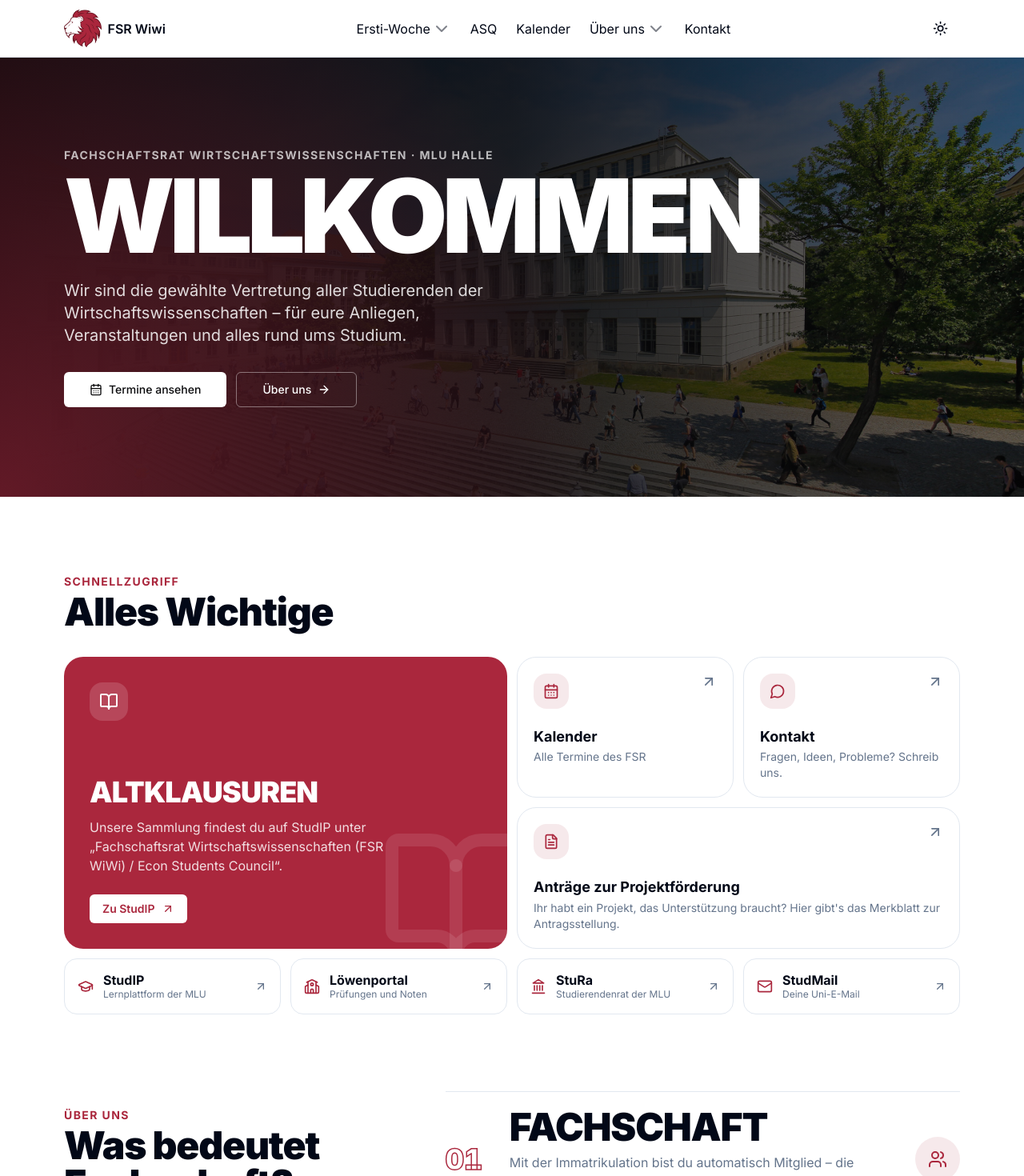
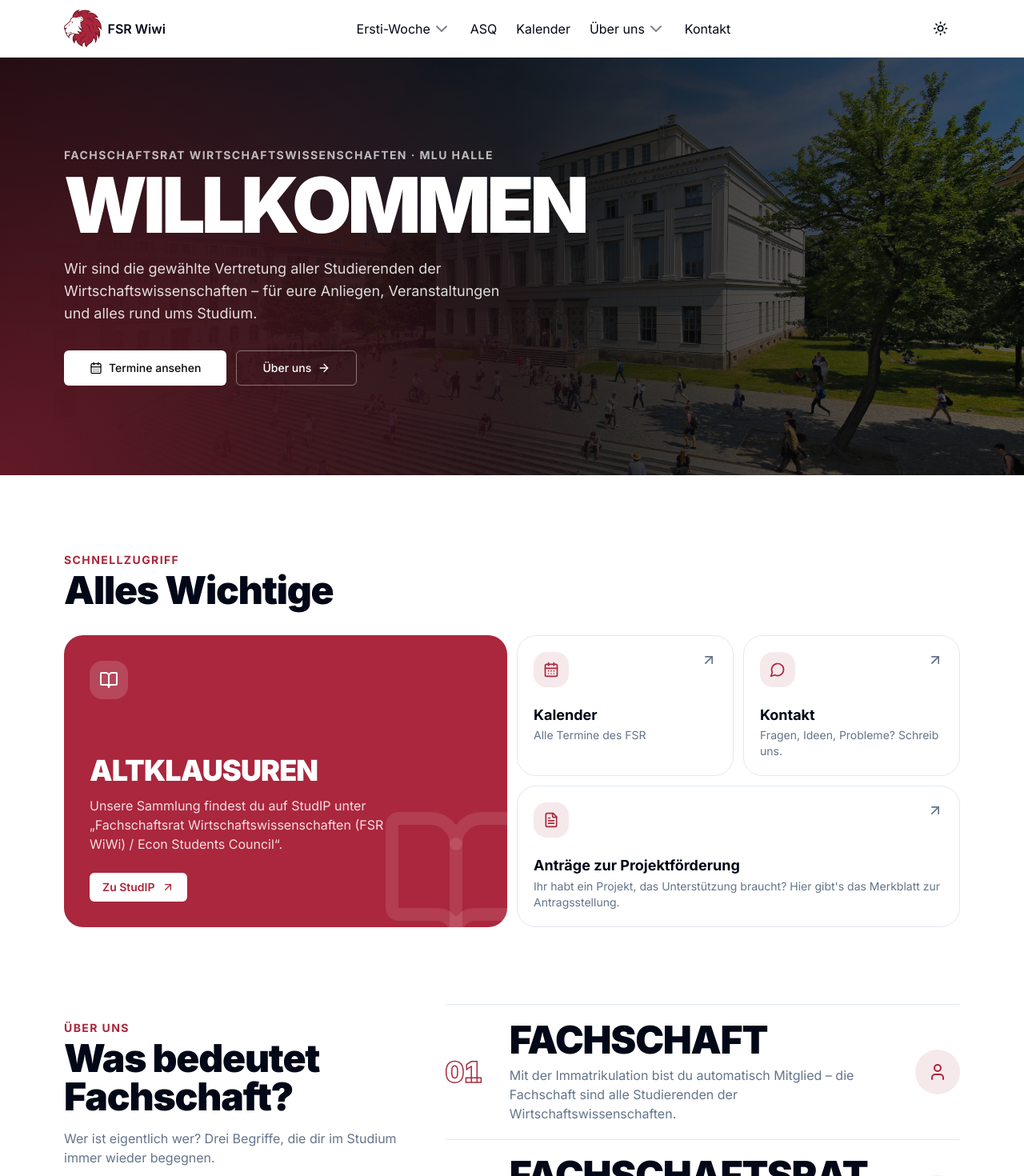
Before and after one commit to wendelino/fsr-wiwi, a Next.js app: page / in a window 1280 px wide. Shown: the top 1470 px of the page at 80% size. Built offline with nearby package versions, Linux system fonts and the light colour scheme.

Commit message:
minor changes

```diff
--- a/app/(lang)/(Erstiwoche)/erstiwoche/ersti-view.tsx
+++ b/app/(lang)/(Erstiwoche)/erstiwoche/ersti-view.tsx
@@ -64,7 +64,7 @@ export default function ErstiView({
       {/* Jetzt / Als Nächstes */}
       <NowCard events={events} now={now} status={status} className="-mt-4 md:-mt-8" />
 
-      <Expectations />
+      {/* <Expectations /> */}
 
       {/* Highlights */}
       {highlights.length > 0 && (
--- a/app/(lang)/(Erstiwoche)/erstiwoche/faq.tsx
+++ b/app/(lang)/(Erstiwoche)/erstiwoche/faq.tsx
@@ -61,18 +61,18 @@ function Faq() {
       q: "Wie bekomme ich die Termine in meinen Kalender?",
       a: "Über „Alle Termine in den Kalender“ lädst du eine .ics-Datei mit dem ganzen Programm herunter. Einzelne Termine speicherst du im Detailfenster eines Termins.",
     },
-    {
-      q: "Wo finde ich Altklausuren?",
-      a: (
-        <>
-          Auf StudIP unter{" "}
-          <a href={ALTKLAUSUREN_URL} target="_blank" rel="noopener noreferrer" className="underline">
-            Fachschaftsrat Wirtschaftswissenschaften (FSR WiWi) / Econ Students Council
-          </a>
-          .
-        </>
-      ),
-    },
+    // {
+    //   q: "Wo finde ich Altklausuren?",
+    //   a: (
+    //     <>
+    //       Auf StudIP unter{" "}
+    //       <a href={ALTKLAUSUREN_URL} target="_blank" rel="noopener noreferrer" className="underline">
+    //         Fachschaftsrat Wirtschaftswissenschaften (FSR WiWi) / Econ Students Council
+    //       </a>
+    //       .
+    //     </>
+    //   ),
+    // },
     {
       q: "Wer organisiert die Ersti-Woche – und kann ich mitmachen?",
       a: "Der Fachschaftsrat Wirtschaftswissenschaften, die gewählte Vertretung der WiWi-Studierenden. Unsere Sitzungen sind öffentlich: jeden zweiten Dienstag um 19 Uhr in der Großen Steinstraße 73, Raum 201.",
--- a/app/(lang)/(Über uns)/about/page.tsx
+++ b/app/(lang)/(Über uns)/about/page.tsx
@@ -9,7 +9,6 @@ import {
   ArrowRight,
   ArrowUpRight,
   BookOpen,
-  Facebook,
   GraduationCap,
   HandCoins,
   Instagram,
@@ -103,7 +102,7 @@ export default async function page() {
   const channels = [
     { href: `mailto:${mail}`, icon: Mail, title: "E-Mail", text: mail },
     { href: "https://www.instagram.com/fsr.wiwi.halle/", icon: Instagram, title: t.cards.instagram.title, text: t.cards.instagram.content },
-    { href: "https://www.facebook.com/fsr.wiwi.halle", icon: Facebook, title: t.cards.facebook.title, text: t.cards.facebook.content },
+    // { href: "https://www.facebook.com/fsr.wiwi.halle", icon: Facebook, title: t.cards.facebook.title, text: t.cards.facebook.content },
     { href: STUDIP_URL, icon: BookOpen, title: t.cards.studip.title, text: t.cards.studip.content },
   ];
 
@@ -200,7 +199,7 @@ export default async function page() {
 
       <section>
         <SectionHeading eyebrow={t.contactSection.title} title="So erreichst du uns" />
-        <div className="mt-8 grid gap-3 sm:grid-cols-2 lg:grid-cols-4">
+        <div className="mt-8 grid gap-3 sm:grid-cols-1 lg:grid-cols-3">
           {channels.map((c) => (
             <a
               key={c.title}
--- a/app/(lang)/page.tsx
+++ b/app/(lang)/page.tsx
@@ -18,6 +18,7 @@ import {
   Mail,
   MessageCircle,
   School,
+  User,
   Users,
 } from "lucide-react";
 import Link from "next/link";
@@ -38,12 +39,12 @@ const uniLinks = [
 
 const fachschaft: PosterItem[] = [
   {
-    icon: Users,
+    icon: User,
     title: "Fachschaft",
     text: "Mit der Immatrikulation bist du automatisch Mitglied – die Fachschaft sind alle Studierenden der Wirtschaftswissenschaften.",
   },
   {
-    icon: MessageCircle,
+    icon: Users,
     title: "Fachschaftsrat",
     text: "Die gewählte Vertretung der Fachschaft. Wir kümmern uns um die Probleme und Belange der Studierenden.",
   },
@@ -101,7 +102,7 @@ export default async function Home() {
             text="Ihr habt ein Projekt, das Unterstützung braucht? Hier gibt's das Merkblatt zur Antragsstellung."
           />
         </div>
-        <ul className="mt-3 grid grid-cols-2 gap-3 md:grid-cols-4">
+        {/* <ul className="mt-3 grid grid-cols-2 gap-3 md:grid-cols-4">
           {uniLinks.map((l) => (
             <li key={l.title}>
               <a
@@ -119,7 +120,7 @@ export default async function Home() {
               </a>
             </li>
           ))}
-        </ul>
+        </ul> */}
       </section>
 
       {/* Fachschaft */}
--- a/components/Footer.tsx
+++ b/components/Footer.tsx
@@ -97,17 +97,16 @@ export default function Footer() {
           <p>
             © {new Date().getFullYear()} {owner}
           </p>
-          <p>Öffentliche Sitzung jeden 2. Dienstag, 19 Uhr · Raum 201</p>
         </div>
       </WidthWrapper>
 
       {/* Wortmarke als Poster-Abschluss */}
-      <p
+      {/* <p
         aria-hidden
         className="pointer-events-none -mb-[0.18em] select-none text-center text-[clamp(4rem,15vw,13rem)] font-black uppercase leading-none tracking-tighter text-transparent [-webkit-text-stroke:1px_rgba(255,255,255,0.18)]"
       >
         FSR WiWi
-      </p>
+      </p> */}
     </footer>
   );
 }
--- a/components/home-hero.tsx
+++ b/components/home-hero.tsx
@@ -35,10 +35,10 @@ export function HomeHero({ showErstiTeaser = false }: { showErstiTeaser?: boolea
           <p className="text-sm font-bold uppercase tracking-widest text-white/70">
             Fachschaftsrat Wirtschaftswissenschaften · MLU Halle
           </p>
-          <h1 className="mt-3 text-[clamp(3.2rem,11vw,8rem)] font-black uppercase leading-[0.85] tracking-tighter">
+          <h1 className="mt-3 text-[clamp(3.2rem,9vw,6rem)] font-black uppercase leading-[0.85] tracking-tighter">
             Willkommen
           </h1>
-          <p className="mt-6 max-w-xl text-lg text-white/85 md:text-xl">
+          <p className="mt-6 max-w-xl  text-white/85 md:text-lg">
             Wir sind die gewählte Vertretung aller Studierenden der
             Wirtschaftswissenschaften – für eure Anliegen, Veranstaltungen und
             alles rund ums Studium.
```
